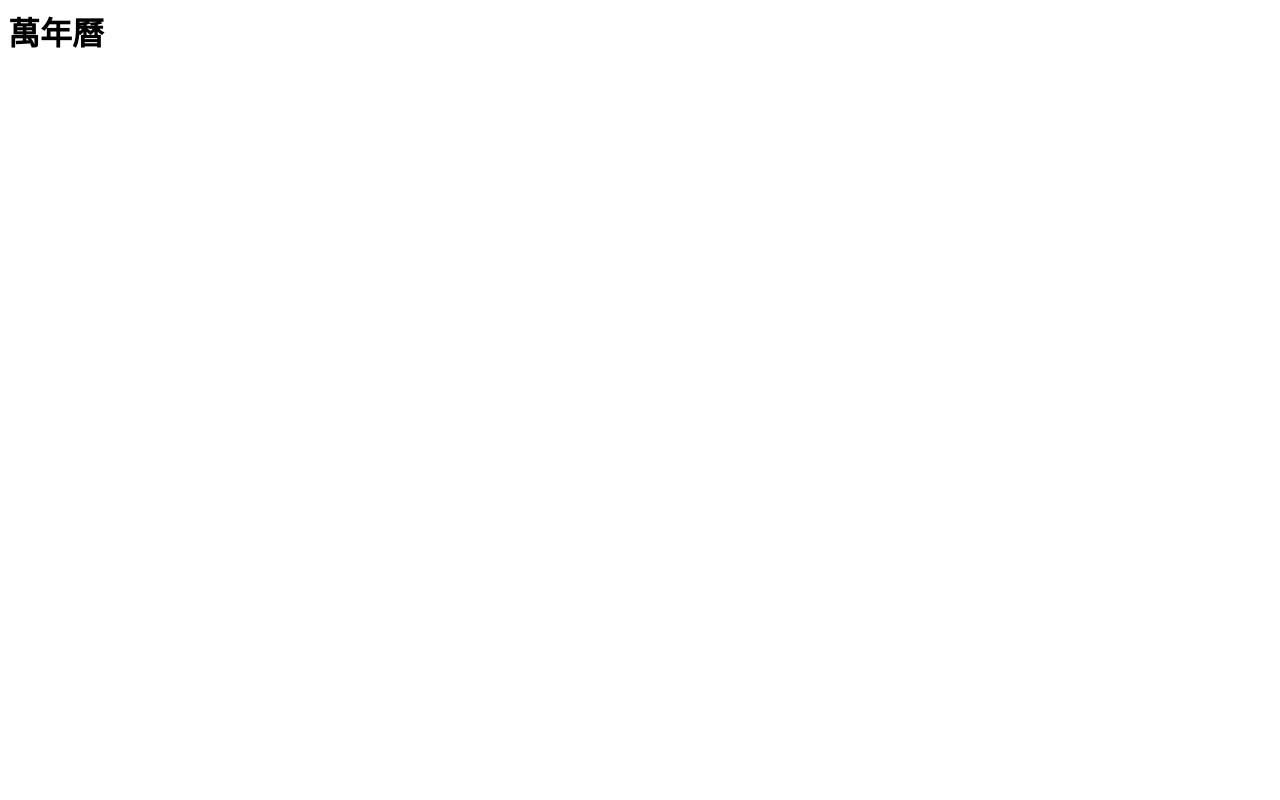
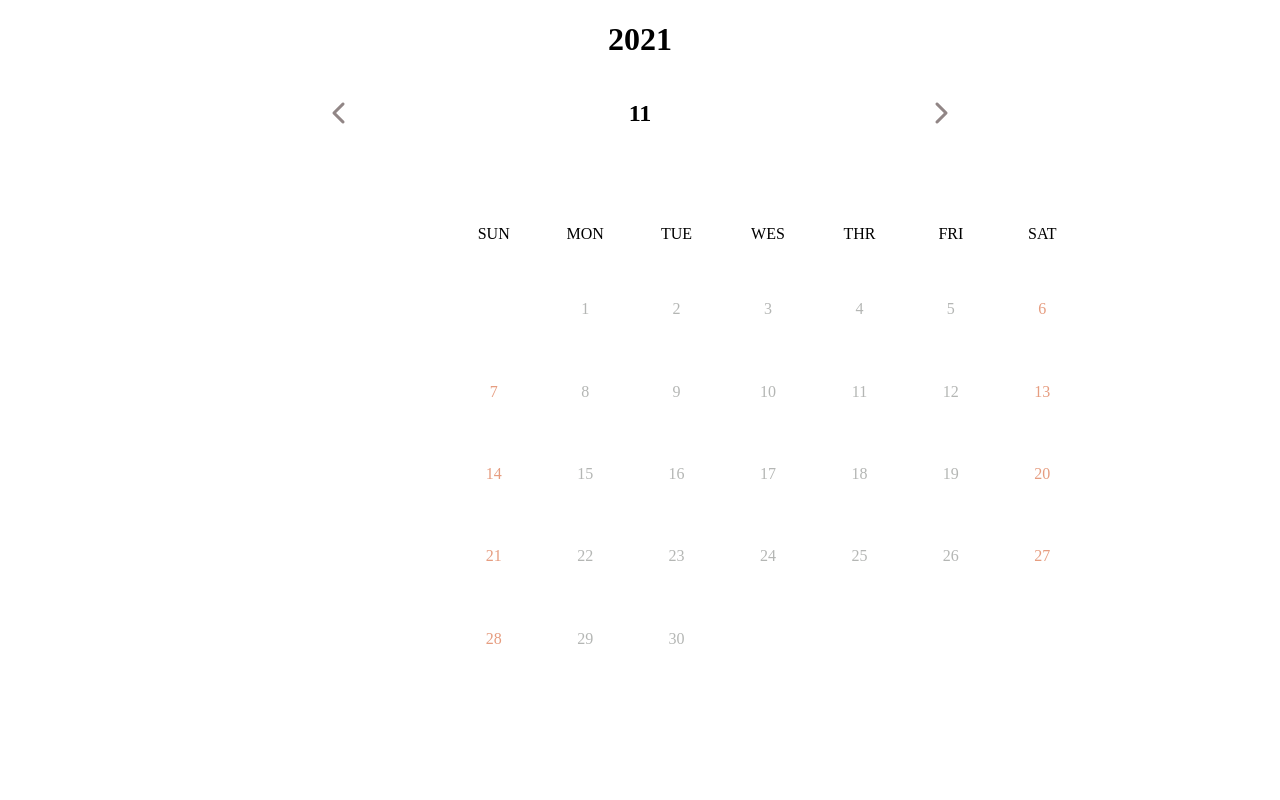
Before and after one commit to albert199577/calendar, a PHP site: page / in a window 1280 px wide. Before the commit the page is almost empty. Run offline with PHP 8.4, Linux system fonts and the light colour scheme; data that the repository does not hold is empty.

Commit message:
layout v1

```diff
--- a/index.php
+++ b/index.php
@@ -1,7 +1,7 @@
-<html>
+<!-- <html>
   <title>萬年曆作業</title>
   <style>
-   /*請在這裹撰寫你的CSS*/
+    /*請在這裹撰寫你的CSS*/
 
   </style>
 <body>
@@ -12,5 +12,156 @@
 
 ?>
 
+</body> -->
+<html>
+<!DOCTYPE html>
+<html lang="zh-hant">
+<head>
+  <meta charset="UTF-8">
+  <meta http-equiv="X-UA-Compatible" content="IE=edge">
+  <meta name="viewport" content="width=device-width, initial-scale=1.0">
+  <title>Calender</title>
+  <link rel="stylesheet" type="text/css" href="/style.css">
+  <link rel="stylesheet" href="https://cdnjs.cloudflare.com/ajax/libs/font-awesome/6.0.0-beta2/css/all.min.css" integrity="sha512-YWzhKL2whUzgiheMoBFwW8CKV4qpHQAEuvilg9FAn5VJUDwKZZxkJNuGM4XkWuk94WCrrwslk8yWNGmY1EduTA==" crossorigin="anonymous" referrerpolicy="no-referrer" />
+</head>
+<body>
+
+<?php
+  if (isset($_GET["month"])) {
+    $month = $_GET["month"];
+    $year = $_GET["year"];
+  } else {
+    $month= date("m");
+    $year = date("Y");
+  }
+
+  //去年及上個月變數宣告
+  $lm = $month - 1;
+  $ly = $year;
+  //明年及下個月變數宣告
+  $nm = $month + 1;
+  $ny = $year;
+
+  if ($month == 1) {
+    $lm = 12;
+    $y = $year - 1;
+  } else if ($month == 12) {
+    $nm = 1;
+    $ny = $year + 1;
+  }
+
+  ?>
+
+
+<?php
+  // 取出當前月份的第一天
+  $firstDay = date("$year-$month-01");
+
+  // 取出當前月份第一天是星期幾 (0 - 6) 代表Sunday - Saturday
+  $whiteDay = date("w", strtotime($firstDay));
+
+  // 取出當月份有幾天 28days - 31days
+  $monthDay = date("t", strtotime($firstDay));
+  // $lmDay = date("t", strtotime($lmDay));
+  // echo $lmDay;
+
+  // 取出一個月有幾個禮拜
+  $week = ceil(($whiteDay + $monthDay) / 7);
+  // 計算出總月份共需要幾格
+  $all_lattice = $week * 7;
+
+  //special Day
+  $sD = [ "1 - 1" => "元旦",
+          "2 - 28" => "和平紀念日",
+          "3 - 8" => "婦女節",
+          "3 - 29" => "青年節",
+          "4 - 4" => "兒童節",
+          "5 - 1" => "勞動節",
+          "8 - 8" => "父親節",
+          "9 - 3" => "軍人節",
+          "9 - 28" => "教師節",
+          "10 - 10" => "國慶日",
+          "10 - 25" => "台灣光復節",
+          "11 - 12" => "國父誕辰紀念日",
+          "12 - 25" => "行憲紀念日"
+        ];
+
+  //Day of the days
+  $weekDay = ["SUN", "MON", "TUE", "WES", "THR", "FRI", "SAT"];
+
+  // 取出一個月天數之陣列
+  $day_arr = [];
+  for ($i = 1; $i <= $monthDay; $i++) {
+    array_push($day_arr, $i);
+  }
+  // 陣列前加入月前空白
+  for ($i = 0; $i < $whiteDay; $i++) {
+    array_unshift($day_arr, "");
+  }
+  // for ($i = 1; $i <= $all_lattice - $monthDay; $i++) {
+  //   array_push($day_arr, "");
+  // }
+  // print_r($day_arr);
+
+?>
+
+
+
+
+<main>
+  <header>
+    <h1><?=$year?></h1>
+    <section>
+      <a href="index.php?year=<?=$ly?>&month=<?=$lm?>">
+        <i class="fas fa-chevron-left"></i>
+      </a>
+      <h2><?=$month?></h2>
+      <a href="index.php?year=<?=$ny?>&month=<?=$nm?>">
+        <i class="fas fa-chevron-right"></i>
+      </a>
+    </section>
+
+  </header>
+  <section class="left">
+
+  </section>
+  <section class="contain">
+
+<?php
+  //Calendar top
+  for ($i = 0; $i < count($weekDay); $i++) {
+    echo "<div>" . $weekDay[$i] . "</div>";
+  }
+  //Calendar content
+  for ($i = 0; $i < $all_lattice; $i++) {
+    $weekend = $i % 7;
+
+    $date = date("$month - ") . $day_arr[$i];
+    if ($weekend == 0 || $weekend == 6) {
+      echo "<div class='out'><div class='days weekend'>";
+    } else if ($i < $whiteDay || $i > count($day_arr) - 1) {
+      echo "<div class='out'>";
+    } else {
+      echo "<div class='out'><div class='days'>";
+    }
+    echo $day_arr[$i];
+    //加入特別日
+    // if(array_key_exists($date,$sD)){
+    //   echo  "<p>" . $sD[$date] . "</p>";
+
+    // }
+    echo "</div></div>";
+
+
+  }
+
+?>
+  </section>
+
+</main>
+
+
+
 </body>
-<html>
+<script scr="/app.js"></script>
+</html>
--- /dev/null
+++ b/style.css
@@ -0,0 +1,107 @@
+* {
+  -webkit-box-sizing: border-box;
+          box-sizing: border-box;
+  text-align: center;
+}
+
+html, body {
+  padding: 0;
+  margin: 0;
+  display: -webkit-box;
+  display: -ms-flexbox;
+  display: flex;
+  -webkit-box-orient: vertical;
+  -webkit-box-direction: normal;
+      -ms-flex-flow: column;
+          flex-flow: column;
+  -webkit-box-align: center;
+      -ms-flex-align: center;
+          align-items: center;
+}
+
+main {
+  display: -ms-grid;
+  display: grid;
+  -ms-grid-rows: 25vh 60vh;
+      grid-template-rows: 25vh 60vh;
+  -ms-grid-columns: 20vw 50vw;
+      grid-template-columns: 20vw 50vw;
+      grid-template-areas: "header header" "left contain";
+}
+
+header {
+  -ms-grid-row: 1;
+  -ms-grid-column: 1;
+  -ms-grid-column-span: 2;
+  grid-area: header;
+}
+
+header section {
+  display: -webkit-box;
+  display: -ms-flexbox;
+  display: flex;
+  -ms-flex-pack: distribute;
+      justify-content: space-around;
+  -webkit-box-align: center;
+      -ms-flex-align: center;
+          align-items: center;
+}
+
+header section i {
+  font-size: 1.5rem;
+  color: #918686;
+}
+
+.contain {
+  display: -ms-grid;
+  display: grid;
+  -ms-grid-columns: (1fr)[7];
+      grid-template-columns: repeat(7, 1fr);
+  -webkit-box-pack: space-evenly;
+      -ms-flex-pack: space-evenly;
+          justify-content: space-evenly;
+  -ms-grid-row: 2;
+  -ms-grid-column: 2;
+  grid-area: contain;
+}
+
+.left {
+  -ms-grid-row: 2;
+  -ms-grid-column: 1;
+  grid-area: left;
+}
+
+div {
+  display: -webkit-box;
+  display: -ms-flexbox;
+  display: flex;
+  -webkit-box-pack: center;
+      -ms-flex-pack: center;
+          justify-content: center;
+  -webkit-box-align: center;
+      -ms-flex-align: center;
+          align-items: center;
+  border-radius: 7px;
+}
+
+.days {
+  width: 2rem;
+  height: 2rem;
+  border-radius: 50%;
+  color: #43494466;
+}
+
+.days:hover {
+  background-color: #8de6c8;
+}
+
+.weekend {
+  color: #e69d80;
+}
+
+p {
+  background-color: #f5afaf;
+  height: 20%;
+  width: 100%;
+}
+/*# sourceMappingURL=style.css.map */
--- /dev/null
+++ b/style.sass
@@ -0,0 +1,57 @@
+*
+    // border: 1px solid #000
+    box-sizing: border-box
+    text-align: center
+
+html,body
+    padding: 0
+    margin: 0
+    display: flex
+    flex-flow: column
+    align-items: center
+
+main
+    display: grid
+    grid-template-rows: 25vh 60vh
+    grid-template-columns: 20vw 50vw
+    grid-template-areas: "header header" "left contain"
+
+header
+    grid-area: header
+    section
+        display: flex
+        justify-content: space-around
+        align-items: center
+        i
+            font-size: 1.5rem
+            color: #918686
+.contain
+    display: grid
+    grid-template-columns: repeat(7, 1fr)
+    justify-content: space-evenly
+    grid-area: contain
+
+.left
+    grid-area: left
+
+div
+    display: flex
+    justify-content: center
+    align-items: center
+    border-radius: 7px
+
+.days
+    width: 2rem
+    height: 2rem
+    border-radius: 50%
+    color: #43494466
+
+.days:hover
+    background-color: #8de6c8
+
+.weekend
+    color: #e69d80
+p
+    background-color: #f5afaf
+    height: 20%
+    width: 100%
```
Also changed, not shown: app.js (added), 1 other file.
